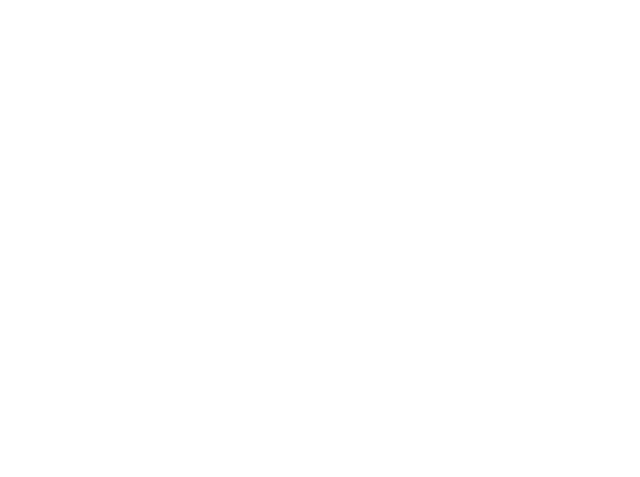
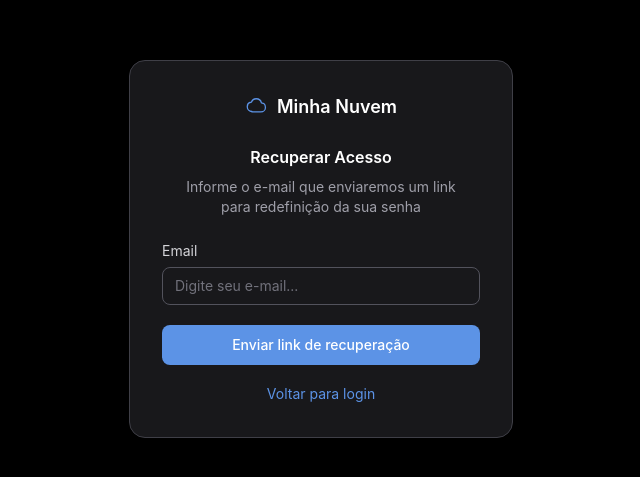
Before and after one commit to CaioHPerlin/silverbox-web, a React (Vite) app: page /recuperar-acesso in a window 1280 px wide. Before the commit this address had no page. Shown: the part 151-628 px from the top of the page, without its empty margins (319-959 px from the left). Built offline with nearby package versions, Linux system fonts and the light colour scheme.

Commit message:
Criação da tela de Recuperação de Acesso

```diff
--- a/src/App.tsx
+++ b/src/App.tsx
@@ -4,14 +4,16 @@
 import Arquivos from "./pages/Arquivos";
 import Login from "./pages/Login";
 import Lixeira from "./pages/Lixeira";
+import RecuperarAcesso from "./pages/RecuperarAcesso";
 
 export default function App() {
   return (
     <BrowserRouter>
       <Routes>
-
         <Route path="/" element={<Home />} />
         <Route path="/login" element={<Login />} />
+        <Route path="/recuperar-acesso" element={<RecuperarAcesso />} />
+
         <Route path="/arquivos" element={<Arquivos />} />
         <Route path="/lixeira" element={<Lixeira />} />
       </Routes>
--- a/src/pages/Login.tsx
+++ b/src/pages/Login.tsx
@@ -57,7 +57,10 @@
           )}
 
           {/* Senha */}
-          <label htmlFor="password" className="mb-1.5 mt-4 block text-sm text-zinc-300">
+          <label
+            htmlFor="password"
+            className="mb-1.5 mt-4 block text-sm text-zinc-300"
+          >
             Senha
           </label>
           <input
@@ -69,11 +72,16 @@
             {...register("password", { required: "Informe sua senha." })}
           />
           {errors.password && (
-            <p className="mb-2 text-xs text-red-400">{errors.password.message}</p>
+            <p className="mb-2 text-xs text-red-400">
+              {errors.password.message}
+            </p>
           )}
 
           <div className="mb-4 mt-2 text-right">
-            <Link to="/recuperar-senha" className="text-xs text-[#5C93E6] hover:underline">
+            <Link
+              to="/recuperar-acesso"
+              className="text-xs text-[#5C93E6] hover:underline"
+            >
               Esqueci minha senha
             </Link>
           </div>
@@ -116,7 +124,12 @@
 
 function CloudIcon({ className }: { className?: string }) {
   return (
-    <svg viewBox="0 0 256 256" fill="none" className={className} aria-hidden="true">
+    <svg
+      viewBox="0 0 256 256"
+      fill="none"
+      className={className}
+      aria-hidden="true"
+    >
       <path
         d="M74 176c-27.6 0-50-22.4-50-50 0-25.9 19.7-47.2 45-49.8C75.6 54.6 96.4 40 120 40c26.9 0 49.5 18.8 55.2 44.1C199.3 86.4 218 106.9 218 132c0 26.5-21.5 48-48 48H74z"
         stroke="currentColor"
--- /dev/null
+++ b/src/pages/RecuperarAcesso.tsx
@@ -0,0 +1,95 @@
+import { Link } from "react-router-dom";
+import { useForm } from "react-hook-form";
+
+interface RecuperarAcessoFormData {
+  email: string;
+}
+
+export default function RecuperarAcesso() {
+  const {
+    register,
+    handleSubmit,
+    formState: { errors, isSubmitting },
+  } = useForm<RecuperarAcessoFormData>();
+
+  // TODO: substituir por integração com Better Auth quando o backend estiver pronto
+  function onSubmit(data: RecuperarAcessoFormData) {
+    console.log("recuperar acesso (placeholder, sem integração ainda):", data);
+  }
+
+  return (
+    <div className="flex min-h-screen items-center justify-center bg-black px-4">
+      <div className="w-full max-w-sm rounded-2xl border border-zinc-700 bg-zinc-900 p-8">
+        {/* Logo */}
+        <div className="mb-6 flex items-center justify-center gap-2">
+          <CloudIcon className="h-6 w-6 text-[#5C93E6]" />
+          <span className="text-lg font-semibold text-white">Minha Nuvem</span>
+        </div>
+
+        <h1 className="mb-2 text-center text-base font-semibold text-white">
+          Recuperar Acesso
+        </h1>
+        <p className="mx-auto mb-6 max-w-[280px] text-center text-sm text-zinc-400">
+          Informe o e-mail que enviaremos um link para redefinição da sua senha
+        </p>
+
+        <form onSubmit={handleSubmit(onSubmit)} noValidate>
+          {/* E-mail */}
+          <label htmlFor="email" className="mb-1.5 block text-sm text-zinc-300">
+            Email
+          </label>
+          <input
+            id="email"
+            type="email"
+            autoComplete="email"
+            placeholder="Digite seu e-mail..."
+            className="mb-1 w-full rounded-lg border border-zinc-600 bg-transparent px-3 py-2 text-sm text-zinc-100 placeholder:text-zinc-500 focus:border-[#5C93E6] focus:outline-none focus:ring-1 focus:ring-[#5C93E6]"
+            {...register("email", {
+              required: "Informe seu e-mail.",
+              pattern: { value: /^\S+@\S+\.\S+$/, message: "E-mail inválido." },
+            })}
+          />
+          {errors.email && (
+            <p className="mb-2 text-xs text-red-400">{errors.email.message}</p>
+          )}
+
+          <button
+            type="submit"
+            disabled={isSubmitting}
+            className="mb-4 mt-4 w-full rounded-lg bg-[#5C93E6] py-2.5 text-sm font-medium text-white transition hover:bg-[#4d84d9] disabled:cursor-not-allowed disabled:opacity-60"
+          >
+            Enviar link de recuperação
+          </button>
+
+          <div className="text-center">
+            <Link
+              to="/login"
+              className="text-sm text-[#5C93E6] hover:underline"
+            >
+              Voltar para login
+            </Link>
+          </div>
+        </form>
+      </div>
+    </div>
+  );
+}
+
+function CloudIcon({ className }: { className?: string }) {
+  return (
+    <svg
+      viewBox="0 0 256 256"
+      fill="none"
+      className={className}
+      aria-hidden="true"
+    >
+      <path
+        d="M74 176c-27.6 0-50-22.4-50-50 0-25.9 19.7-47.2 45-49.8C75.6 54.6 96.4 40 120 40c26.9 0 49.5 18.8 55.2 44.1C199.3 86.4 218 106.9 218 132c0 26.5-21.5 48-48 48H74z"
+        stroke="currentColor"
+        strokeWidth={14}
+        strokeLinejoin="round"
+        strokeLinecap="round"
+      />
+    </svg>
+  );
+}
```
